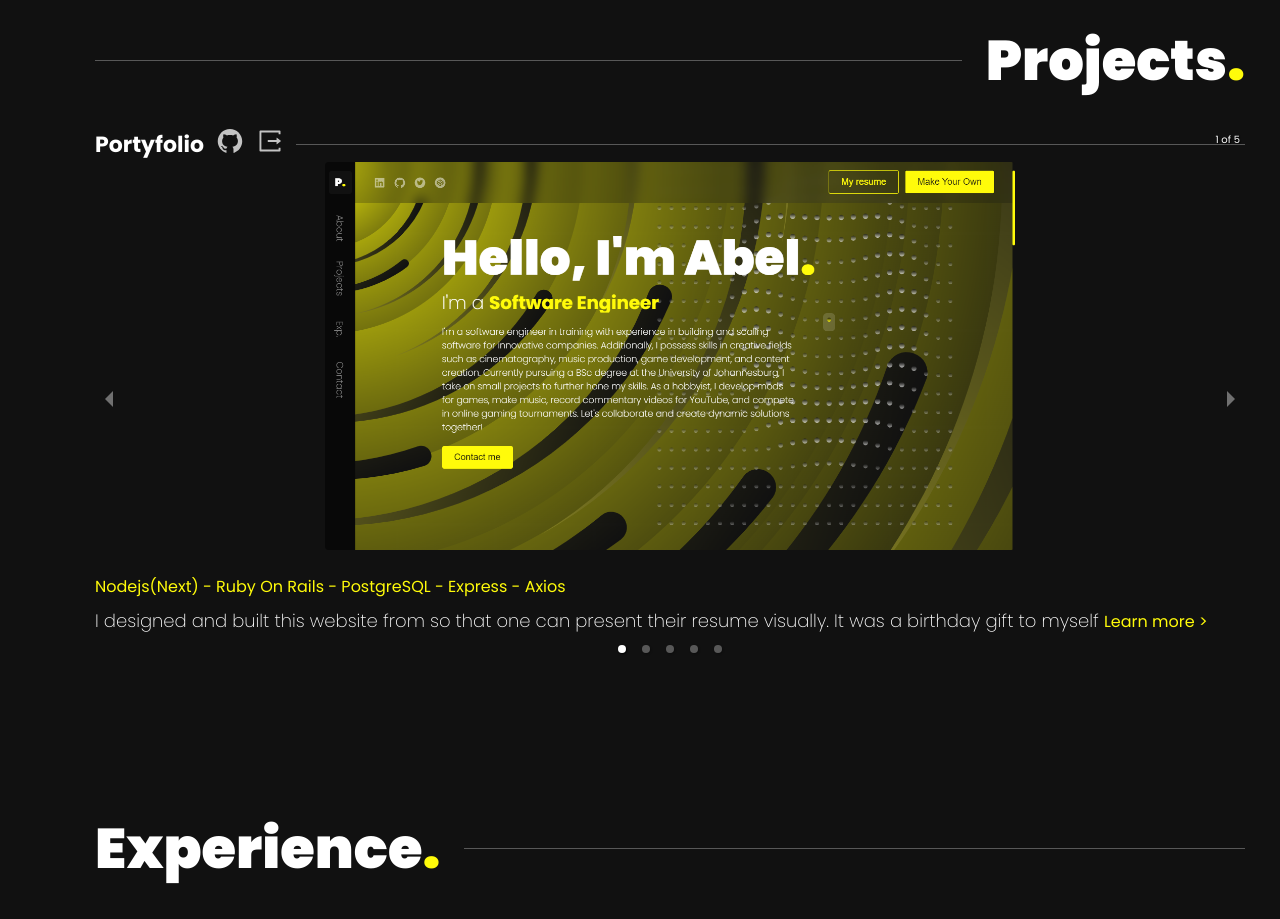
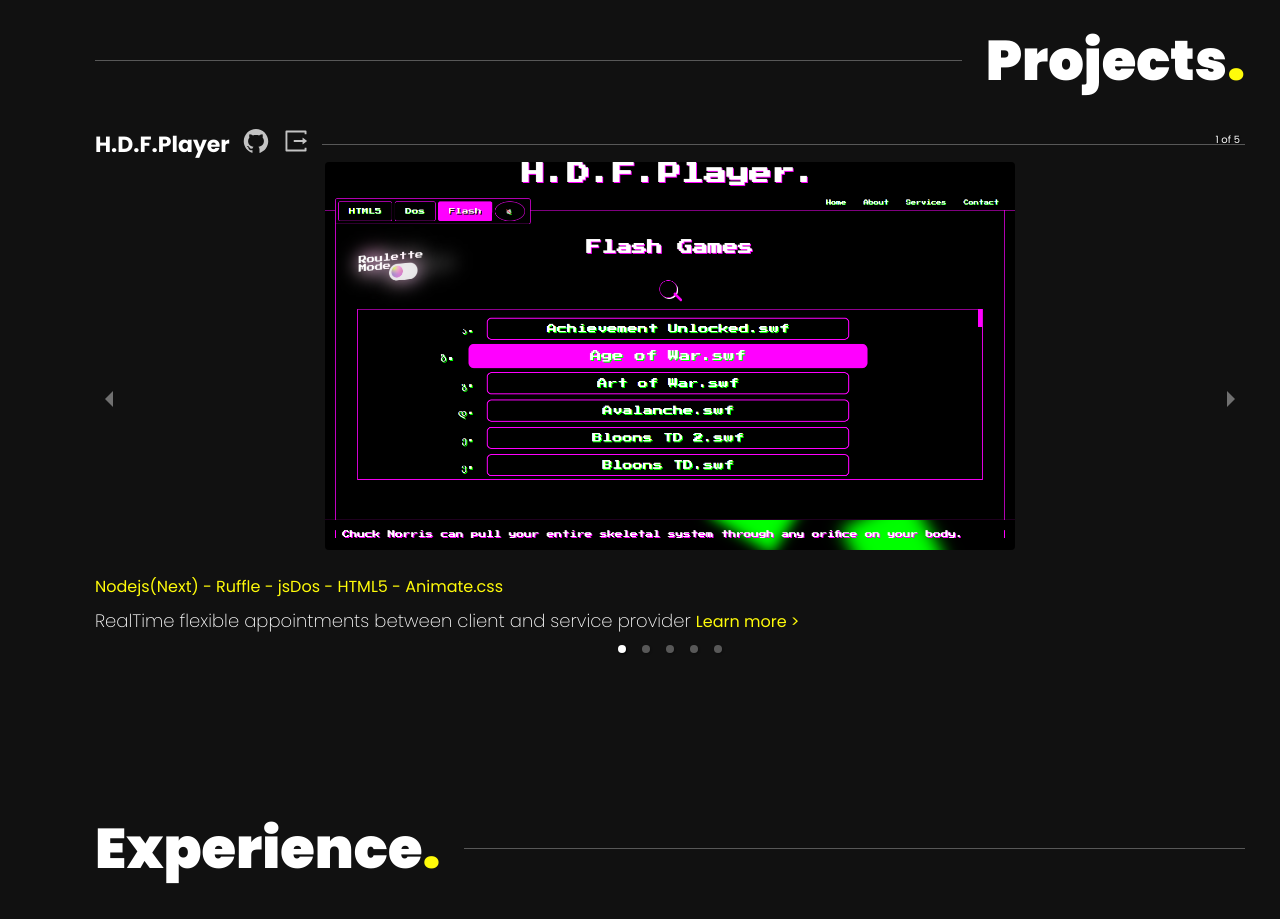
Before and after one commit to AJ4200/Portyfolio, a Next.js app: page / in a window 1280 px wide. Shown: the part 1640-2559 px from the top of the page. Built offline with nearby package versions, Linux system fonts and the light colour scheme.

Commit message:
fetching prject data as seperate module

```diff
--- a/components/home/projects/Projects.tsx
+++ b/components/home/projects/Projects.tsx
@@ -1,16 +1,32 @@
+import React, { useState } from 'react';
 import { SectionHeader } from "@/components/utils/SectionHeader";
 import { Project } from "./Project";
 import styles from "./projects.module.scss";
-import projectsData from "public/projectsData.json";
-import {Carousel} from "react-responsive-carousel";
+import { Carousel } from "react-responsive-carousel";
 import "react-responsive-carousel/lib/styles/carousel.min.css";
 
  export const Projects = () => {
-  return (
+
+  const [projectsData, setProjectsData] = useState([]);
+
+   React.useEffect(() => {
+    const fetchData = async () => {
+      try {
+        const response = await fetch("/projectsData.json");
+        const data = await response.json();
+        setProjectsData(data);
+        console.log(data)
+      } catch (error) {
+        console.error("Error fetching projects data:", error);
+      }
+    };
+     fetchData();
+  }, []);
+   return (
     <section className="section-wrapper" id="projects">
       <SectionHeader title="Projects" dir="r" />
       <Carousel autoPlay infiniteLoop stopOnHover>
-      {projectsData.map((project) => {
+        {projectsData.map((project) => {
           return (
             <Project
               key={project.title}
@@ -24,7 +40,7 @@
             />
           );
         })}
-            </Carousel>
+      </Carousel>
     </section>
   );
 };
```
